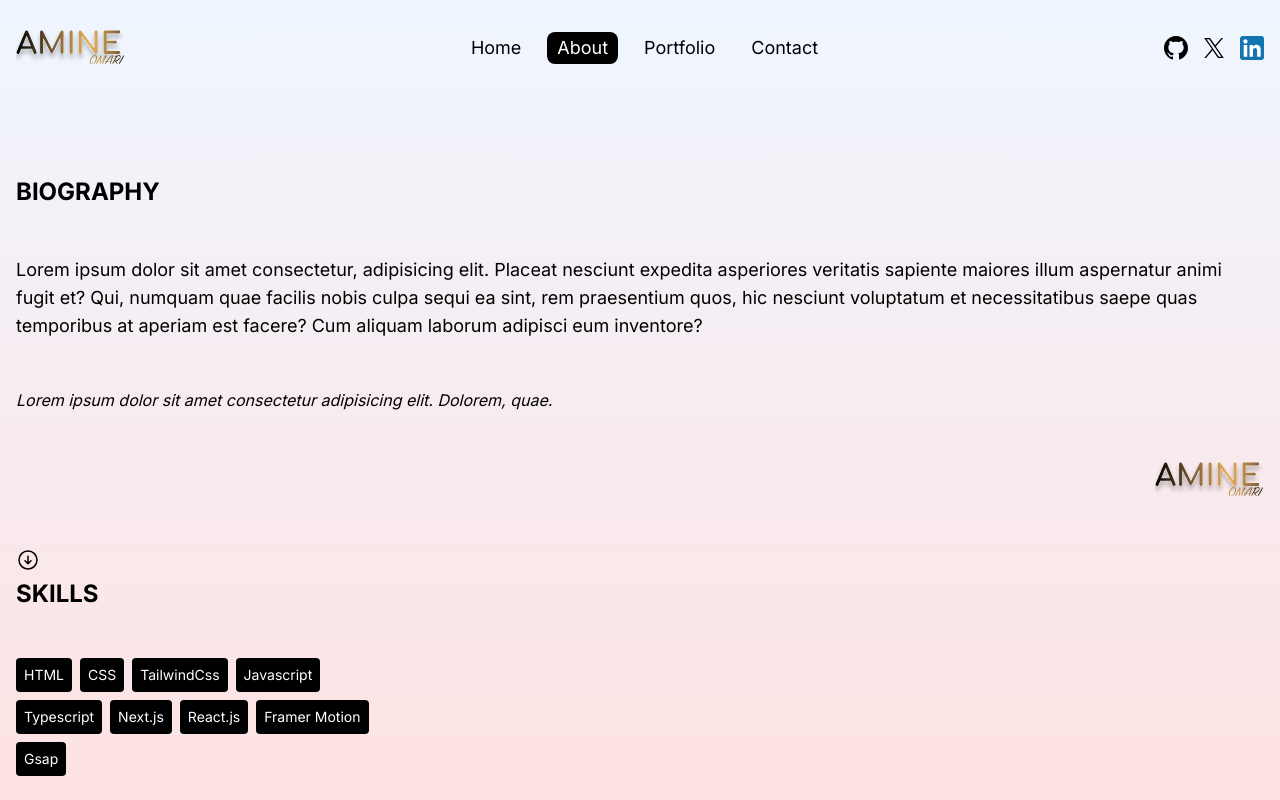
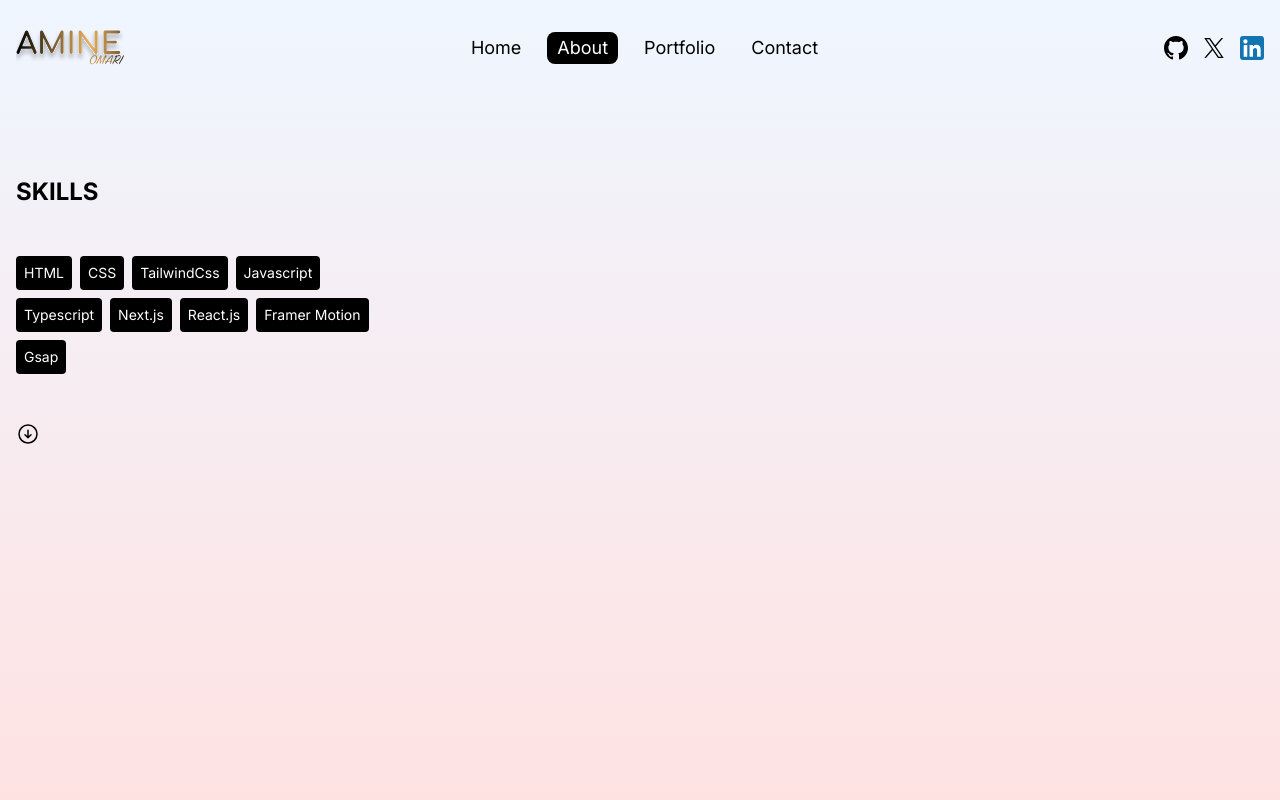
Before and after one commit to amine-omari/my-portfolio, a Next.js app: page /about in a window 1280 px wide. Built offline with nearby package versions, Linux system fonts and the light colour scheme.

Commit message:
remove: Biography container in about page

```diff
--- a/src/app/about/page.jsx
+++ b/src/app/about/page.jsx
@@ -57,37 +57,6 @@ const AboutPage = () => {
         {/* Text Container */}
         <div>
           {/* Biography Container */}
-          <div className="flex flex-col space-y-12 justify-center">
-            {/* Biography Title */}
-            <h1 className="font-bold text-2xl">BIOGRAPHY</h1>
-
-            {/* Biography Description */}
-            <p className="text-lg">
-              Lorem ipsum dolor sit amet consectetur, adipisicing elit. Placeat
-              nesciunt expedita asperiores veritatis sapiente maiores illum
-              aspernatur animi fugit et? Qui, numquam quae facilis nobis culpa
-              sequi ea sint, rem praesentium quos, hic nesciunt voluptatum et
-              necessitatibus saepe quas temporibus at aperiam est facere? Cum
-              aliquam laborum adipisci eum inventore?
-            </p>
-            {/* Biography Quote */}
-            <span className="italic">
-              Lorem ipsum dolor sit amet consectetur adipisicing elit. Dolorem,
-              quae.
-            </span>
-
-            {/* Biography Signature */}
-            <div className="self-end">
-              <Logo />
-            </div>
-
-            {/* Scroll Icon SVG */}
-            <div>
-              <button className="hover:scale-110 hover:text-[#EBB361] duration-200">
-                <CircleArrow />
-              </button>
-            </div>
-          </div>
 
           {/* Skills Container */}
           <div className="flex flex-col space-y-12 justify-center">
```
